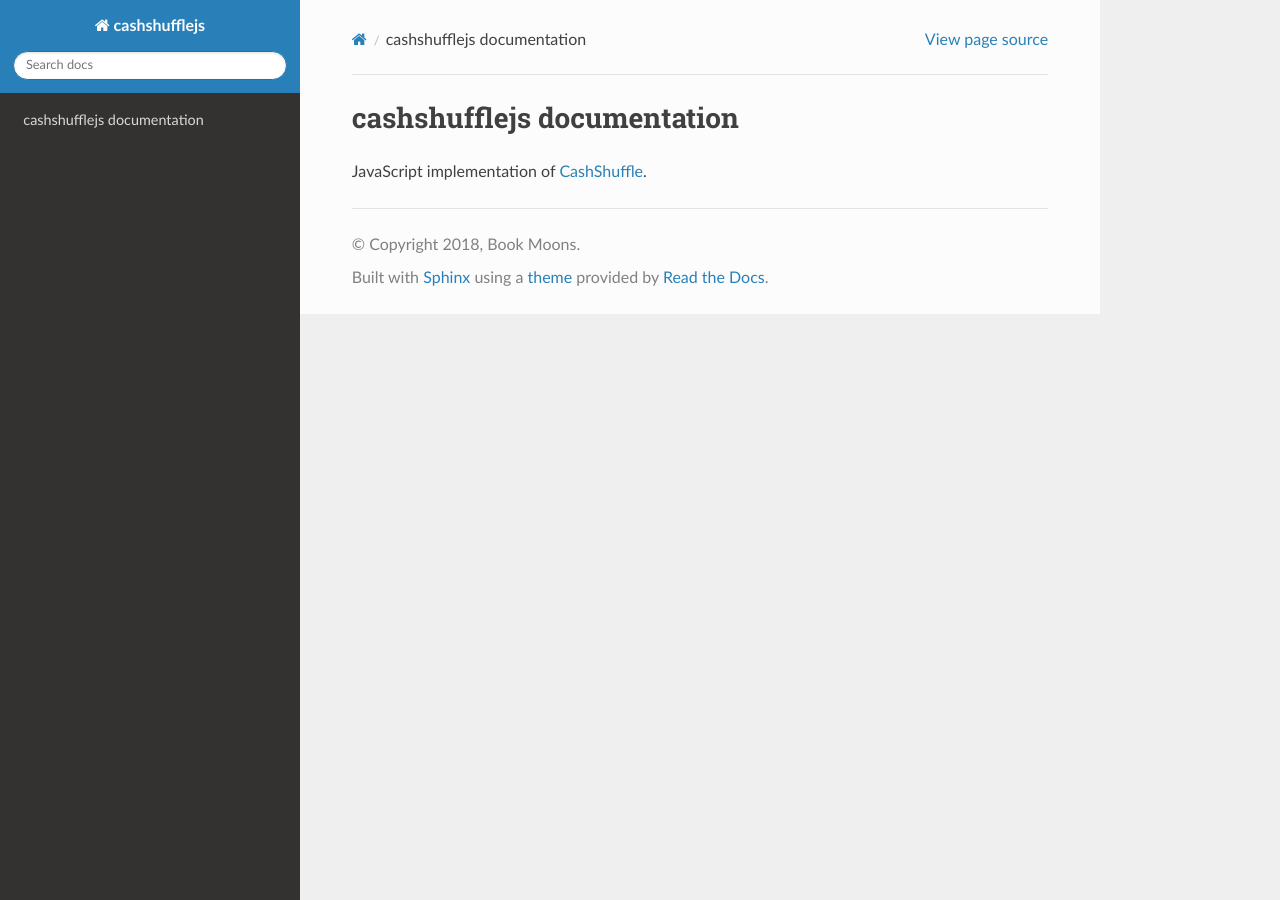
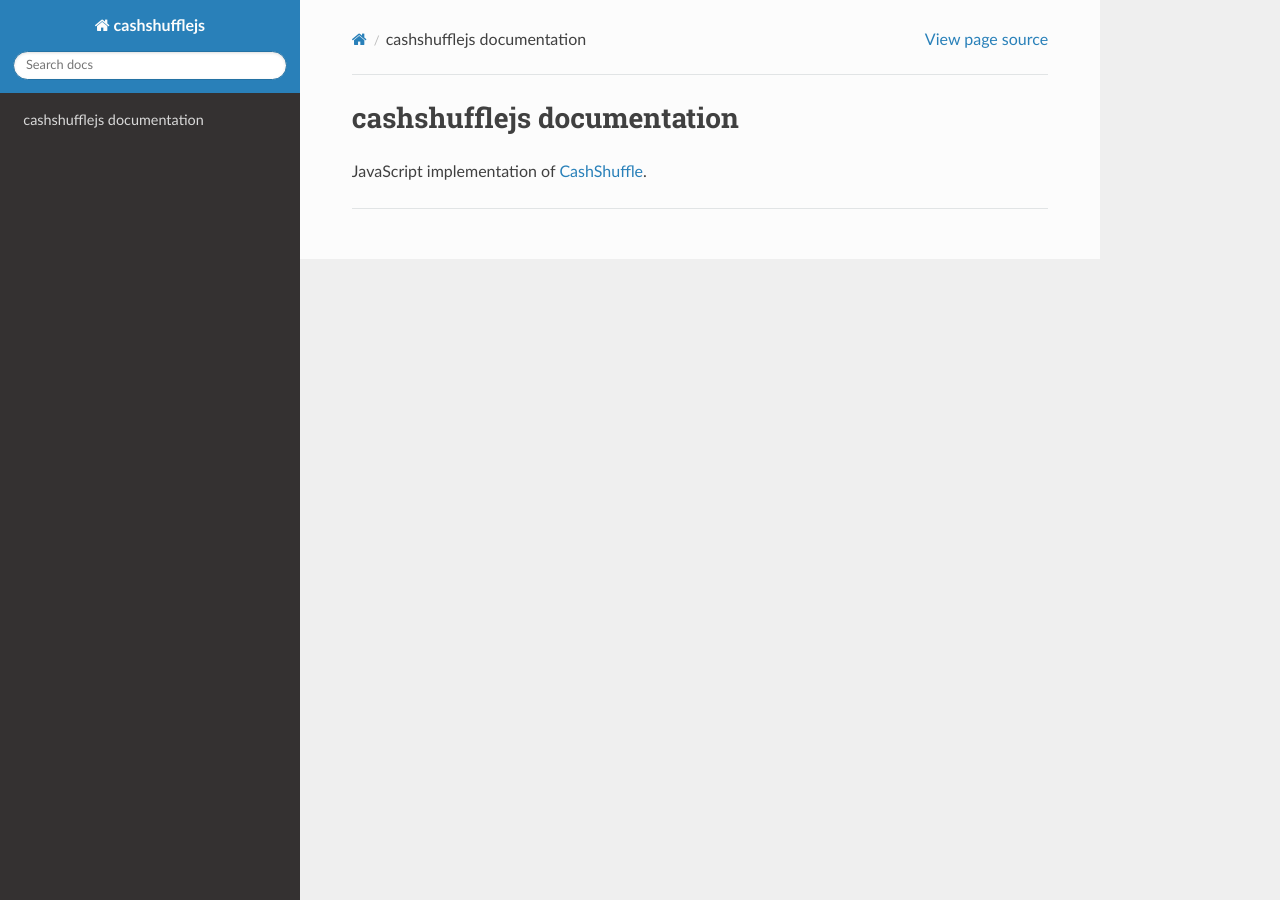
Before and after one commit to bookmoons/cashshufflejs, a Sphinx documentation site: the page built from doc/index.rst, in a window 1280 px wide. Built offline with Sphinx 7.4.7 and the Read the Docs theme 2.0.0, drawn with Linux system fonts in a browser that asks for light colours.

Commit message:
doc: Remove footer messages

```diff
--- a/doc/conf.py
+++ b/doc/conf.py
@@ -20,7 +20,6 @@
 # -- Project information -----------------------------------------------------
 
 project = 'cashshufflejs'
-copyright = '2018, Book Moons'
 author = 'Book Moons'
 
 # The short X.Y version
@@ -92,6 +91,12 @@
 # documentation.
 #
 # html_theme_options = {}
+
+# If true, "Created using Sphinx" is shown in the HTML footer. Default is True.
+html_show_sphinx = False
+
+# If true, "(C) Copyright ..." is shown in the HTML footer. Default is True.
+html_show_copyright = False
 
 # Add any paths that contain custom static files (such as style sheets) here,
 # relative to this directory. They are copied after the builtin static files,
```
